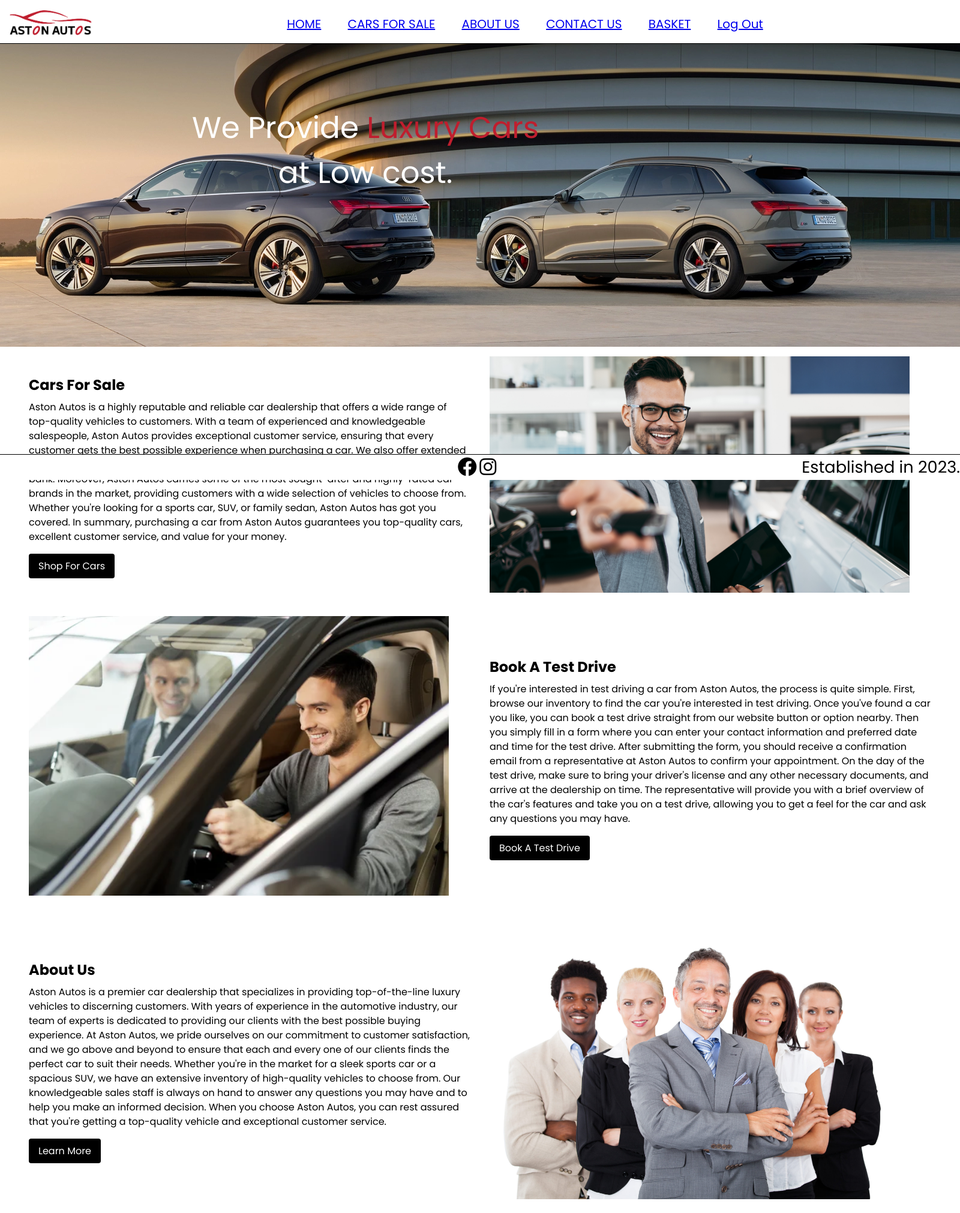
After one commit to zishvn1/TP-20-02-2023, a PHP site: page /indexnew.php in a window 1600 px wide; the page is wider, and only the part inside the window is pictured. The commit adds this page. Shown: that part at 60% size. Run offline with PHP 8.4, Linux system fonts and the light colour scheme; the visitor is signed in with stand-in values (Sample User, id 1); some libraries are stand-ins or nearby versions.

Commit message:
updated homepage

```diff
--- /dev/null
+++ b/AstonAutosV3/indexnew.php
@@ -0,0 +1,161 @@
+<?php
+session_start();
+include("connect.php");
+//disallows any and all access to this page UNLESS you sign in
+if (!isset($_SESSION['id'])) {
+    header("Location:login.php");
+}
+?>
+<!DOCTYPE html>
+<html lang="en">
+
+<head>
+    <meta charset="UTF-8">
+    <meta http-equiv="X-UA-Compatible" content="IE=edge">
+
+    <meta name="viewport" content="width=device-width, initial-scale=1.0">
+    <title>Aston Autos</title>
+    <link href="css/style.css" rel="stylesheet">
+</head>
+
+<style>
+    .body-content {
+        margin-top: 600px;
+    }
+
+    .main-container {
+        display: flex;
+        flex-direction: column;
+        align-items: center;
+    }
+
+    .image-text-main {
+        text-align: center;
+        margin-top: 1rem;
+    }
+
+    .column-container {
+        display: flex;
+        align-items: center;
+        width: 80%;
+        margin: 0 auto;
+    }
+
+    .column-container .column {
+        flex: 1;
+        padding: 1rem;
+    }
+
+    .column-container .column h2 {
+        font-size: 1.5rem;
+        font-weight: bold;
+        margin-bottom: 0.5rem;
+    }
+
+    .column-container .column p {
+        font-size: 1rem;
+        line-height: 1.5;
+        margin-bottom: 1rem;
+    }
+
+    .column-container .column img {
+        width: 100%;
+        max-width: 700px;
+        margin-right: 1rem;
+    }
+
+    .centered-button {
+        display: inline-block;
+        background-color: black;
+        color: white !important;
+        padding: 0.5rem 1rem;
+        border: none;
+        border-radius: 0.25rem;
+        text-align: center;
+        text-decoration: none;
+        font-size: 1rem;
+        cursor: pointer;
+        transition: background-color 0.3s ease-out;
+    }
+
+    .centered-button:hover {
+        background-color: #bf1e2e;
+    }
+</style>
+
+<body>
+    <?php include 'navbar.php' ?>
+
+    <body class="body-content">
+
+        <div class="main-container">
+            <img src="images/indexnew/main.png">
+
+            <div class="image-text-main">
+                <p>We Provide <span class="highlight">Luxury Cars</span></p>
+                <p>at Low cost.</p>
+            </div>
+
+            <div class="column-container">
+                <div class="column">
+                    <h2>Cars For Sale</h2>
+                    <p>Aston Autos is a highly reputable and reliable car dealership that offers a wide range of top-quality vehicles
+                        to customers. With a team of experienced and knowledgeable salespeople, Aston Autos provides exceptional customer
+                        service, ensuring that every customer gets the best possible experience when purchasing a car.
+                        We also offer extended warranties, making it easy for customers to get the car of their dreams without
+                        breaking the bank. Moreover, Aston Autos carries some of the most sought-after and highly-rated car brands
+                        in the market, providing customers with a wide selection of vehicles to choose from. Whether you're
+                        looking for a sports car, SUV, or family sedan, Aston Autos has got you covered. In summary, purchasing a car
+                        from Aston Autos guarantees you top-quality cars, excellent customer service, and value for your money.</p>
+                    <a href="filterNew.php" class="centered-button">Shop For Cars</a>
+                </div>
+                <div class="column">
+                    <img src="images/indexnew/column1.jpg">
+                </div>
+            </div>
+
+            <div class="column-container">
+                <div class="column">
+                    <img src="images/indexnew/column2.jpg">
+                </div>
+                <div class="column">
+                    <h2>Book A Test Drive</h2>
+                    <p>If you're interested in test driving a car from Aston Autos, the process is quite simple. First, browse our inventory
+                        to find the car you're interested in test driving. Once you've found a car you
+                        like, you can book a test drive straight from our website button or option nearby. Then you simply fill in a form where you
+                        can enter your contact information and preferred date and time for the test drive. After
+                        submitting the form, you should receive a confirmation email from a representative at Aston Autos
+                        to confirm your appointment. On the day of the test drive, make sure to bring your driver's license and any other
+                        necessary documents, and arrive at the dealership on time. The representative will provide you with a
+                        brief overview of the car's features and take you on a test drive, allowing you to get a feel for the car and ask
+                        any questions you may have.</p>
+                    <a href="contactus.php" class="centered-button">Book A Test Drive</a>
+                </div>
+            </div>
+
+            <div class="column-container">
+                <div class="column">
+                    <h2>About Us</h2>
+                    <p>Aston Autos is a premier car dealership that specializes in providing top-of-the-line luxury vehicles to discerning
+                        customers. With years of experience in the automotive industry, our team of experts is dedicated to providing our
+                        clients with the best possible buying experience. At Aston Autos, we pride ourselves on our commitment to customer
+                        satisfaction, and we go above and beyond to ensure that each and every one of our clients finds the perfect car to
+                        suit their needs. Whether you're in the market for a sleek sports car or a spacious SUV, we have an extensive
+                        inventory of high-quality vehicles to choose from. Our knowledgeable sales staff is always on hand to answer any
+                        questions you may have and to help you make an informed decision. When you choose Aston Autos, you can rest assured
+                        that you're getting a top-quality vehicle and exceptional customer service.</p>
+                    <a href="aboutus.php" class="centered-button">Learn More</a>
+                </div>
+                <div class="column">
+                    <img src="images/indexnew/column3.jpg">
+                </div>
+            </div>
+
+        </div>
+
+        <?php include 'footer.php' ?>
+    </body>
+
+
+
+</html>
--- a/AstonAutosV3/navbar.php
+++ b/AstonAutosV3/navbar.php
@@ -14,7 +14,7 @@
             <img src="images/logo-removebg.png" class="logo" />
         </ul>
         <ul>
-            <li><a href="index.php">HOME</a></li>
+            <li><a href="indexnew.php">HOME</a></li>
             <li><a href="filterNew.php">CARS FOR SALE</a></li>
             <li><a href="aboutus.php">ABOUT US</a></li>
             <li><a href="contactUsNew.php">CONTACT US</a></li>
```
Also changed, not shown: AstonAutosV3/images/indexnew/column1.jpg (added), AstonAutosV3/images/indexnew/column2.jpg (added), AstonAutosV3/images/indexnew/column3.jpg (added), AstonAutosV3/images/indexnew/main.png (added).
